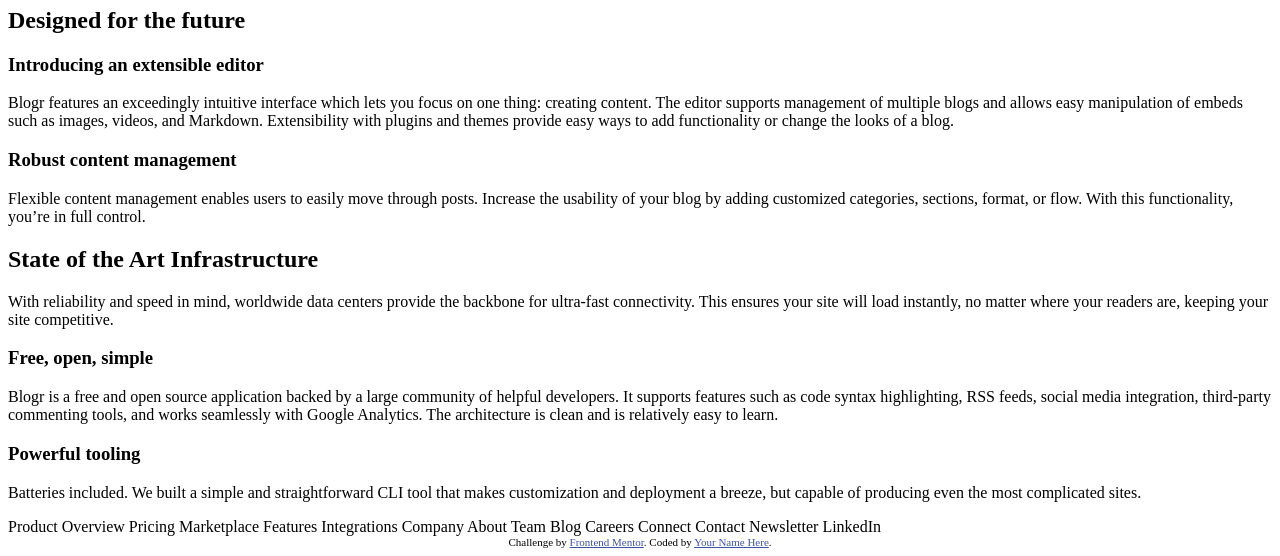
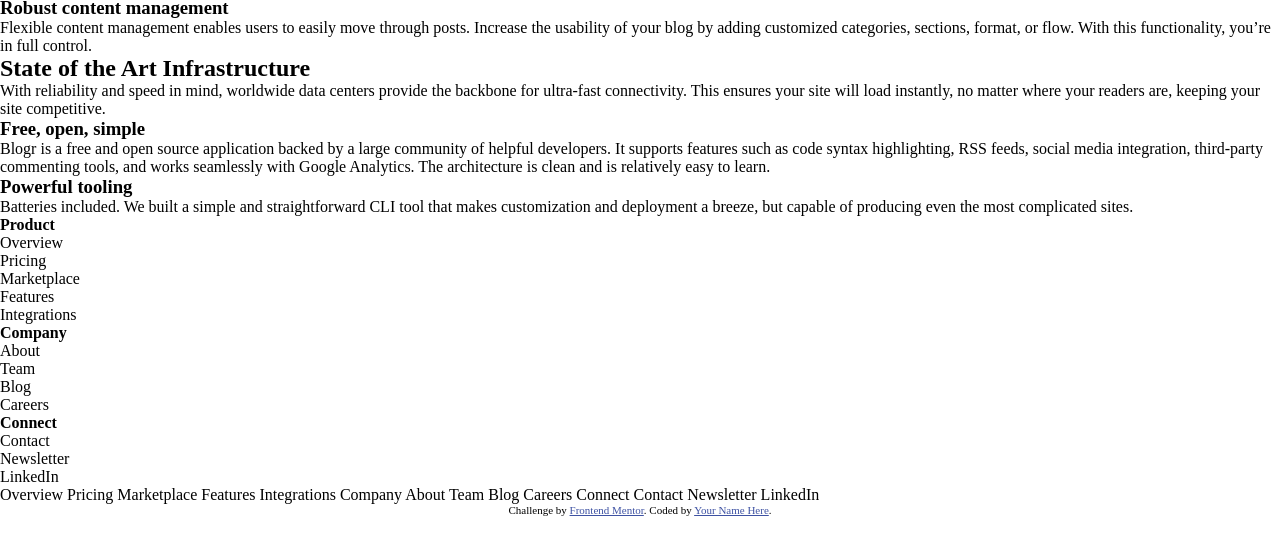
Before and after one commit to Abdel-2020/blogr-landing-page-main, a plain HTML site: page index.html in a window 1280 px wide. Shown: the part 467-1023 px from the top of the page. After the commit the page ends 983 px from the top, so only its background shows below. Drawn offline with Linux system fonts and the light colour scheme.

Commit message:
CSS Template

```diff
--- a/index.html
+++ b/index.html
@@ -5,6 +5,7 @@
   <meta name="viewport" content="width=device-width, initial-scale=1.0"> <!-- displays site properly based on user's device -->
 
   <link rel="icon" type="image/png" sizes="32x32" href="./images/favicon-32x32.png">
+  <link rel="stylesheet" href="styles.css">
 
   <title>Frontend Mentor | [Blogr]</title>
 
@@ -85,7 +86,30 @@
   <p>Batteries included. We built a simple and straightforward CLI tool that makes customization and deployment a breeze, but
   capable of producing even the most complicated sites.</p>
 
-  Product
+  <footer>
+    <ul>
+      <li><h4>Product</h4></li>
+      <li>Overview</li>
+      <li>Pricing</li>
+      <li>Marketplace</li>
+      <li>Features</li>
+      <li>Integrations</li>
+    </ul>
+
+    <ul>
+      <li><h4>Company</h4></li>
+      <li>About</li>
+      <li>Team</li>
+      <li>Blog</li>
+      <li>Careers</li>
+    </ul>
+
+    <ul>
+      <li><h4>Connect</h4></li>
+      <li>Contact</li>
+      <li>Newsletter</li>
+      <li>LinkedIn</li>
+    </ul>
 
     Overview
     Pricing
@@ -105,6 +129,7 @@
     Contact
     Newsletter
     LinkedIn
+  </footer>
 
   <div class="attribution">
     Challenge by <a href="https://www.frontendmentor.io?ref=challenge" target="_blank">Frontend Mentor</a>.
--- a/styles.css
+++ b/styles.css
@@ -0,0 +1,29 @@
+/*Fonts*/
+@import url('https://fonts.googleapis.com/css2?family=Overpass:wght@300;600&family=Ubuntu:wght@400;500;700&display=swap');
+/*Colour Variables*/
+:root{
+    --Light-red-cta-text: hsl(356, 100%, 66%);
+    --Very-light-red-cta-hover-background: hsl(355, 100%, 74%);
+    --Very-dark-blue-headings:hsl(208, 49%, 24%);
+
+/*Neutral Colours*/
+
+    --white-text: hsl(0,0%,100%);
+    --Grayish-blue-footer-text:hsl(240, 2%, 79%);
+    --Very-dark-grayish-blue-body-copy:hsl(207, 13%, 34%);
+    --Very-dark-black-blue-footer-background:hsl(208, 49%, 24%);
+
+/*Gradient*/
+    --Very-dark-gray-blue: hsl(237, 17%, 21%);
+    --Very-dark-desaturated-blue: hsl(237, 23%, 32%);
+
+}
+
+/*Reset Styles*/
+
+*{
+    box-sizing: border-box;
+    padding: 0;
+    margin: 0;
+    list-style: none;
+}
```
Lines whose indentation alone changed are shown as unchanged.
